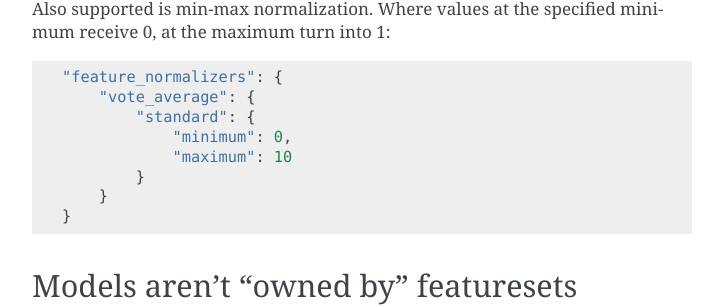
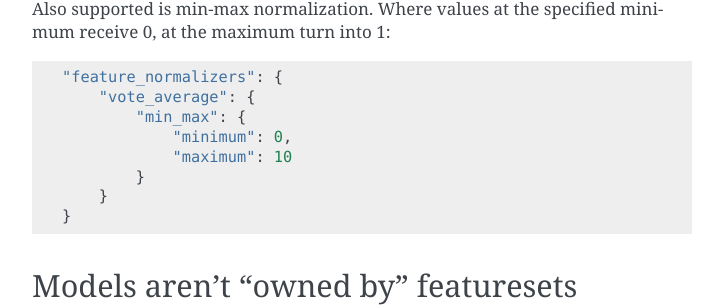
Before and after one commit to o19s/elasticsearch-learning-to-rank, a Sphinx documentation site: the page built from docs/training-models.rst, in a window 1280 px wide and 900 px high, scrolled down 4823 px. Shown: the part 152-459 px from the top of the window, without its empty margins (388-1111 px from the left). Built offline with Sphinx 7.4.7, drawn with Linux system fonts in a browser that asks for light colours; pages that are not in the unit, such as notebooks, are missing from menus.

Commit message:
Fixed "min_max" normalization example.

```diff
--- a/docs/training-models.rst
+++ b/docs/training-models.rst
@@ -208,7 +208,7 @@ Also supported is min-max normalization. Where values at the specified minimum r
 
     "feature_normalizers": {
         "vote_average": {
-            "standard": {
+            "min_max": {
                 "minimum": 0,
                 "maximum": 10
             }
```
